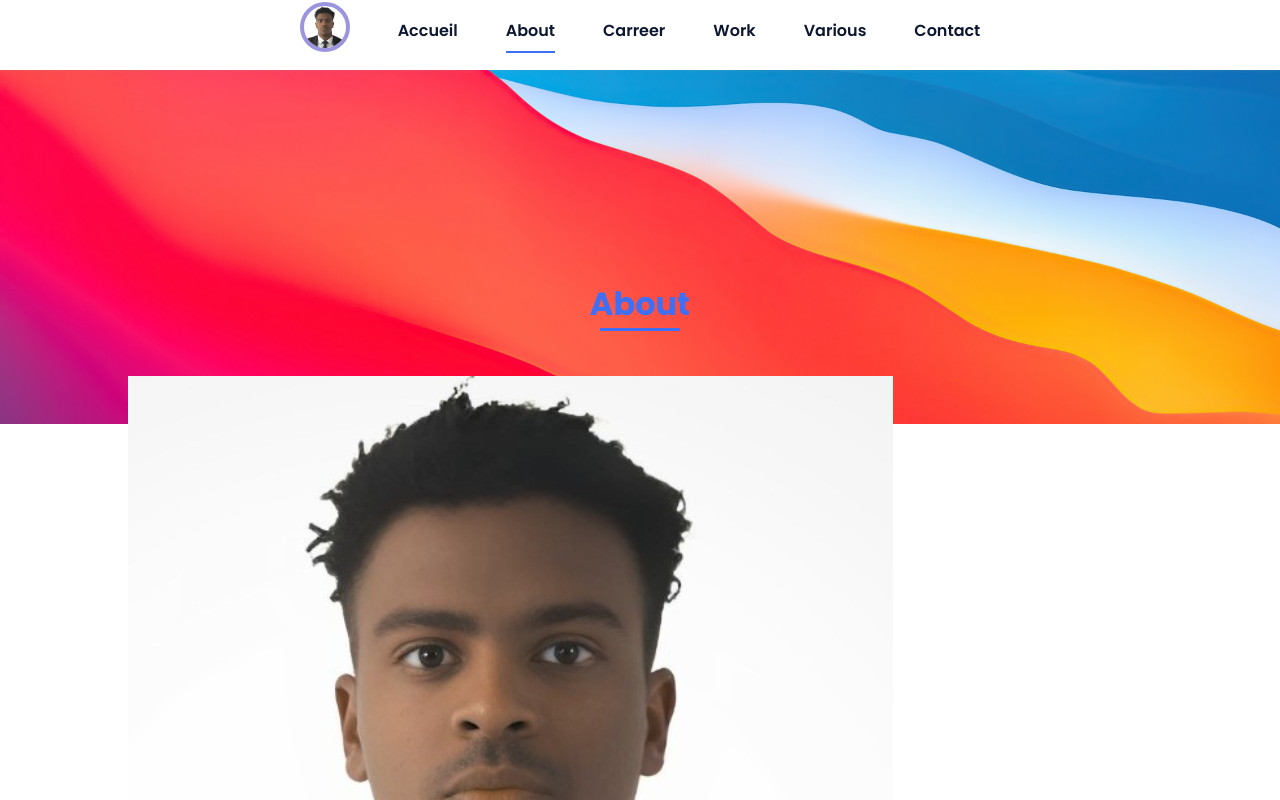
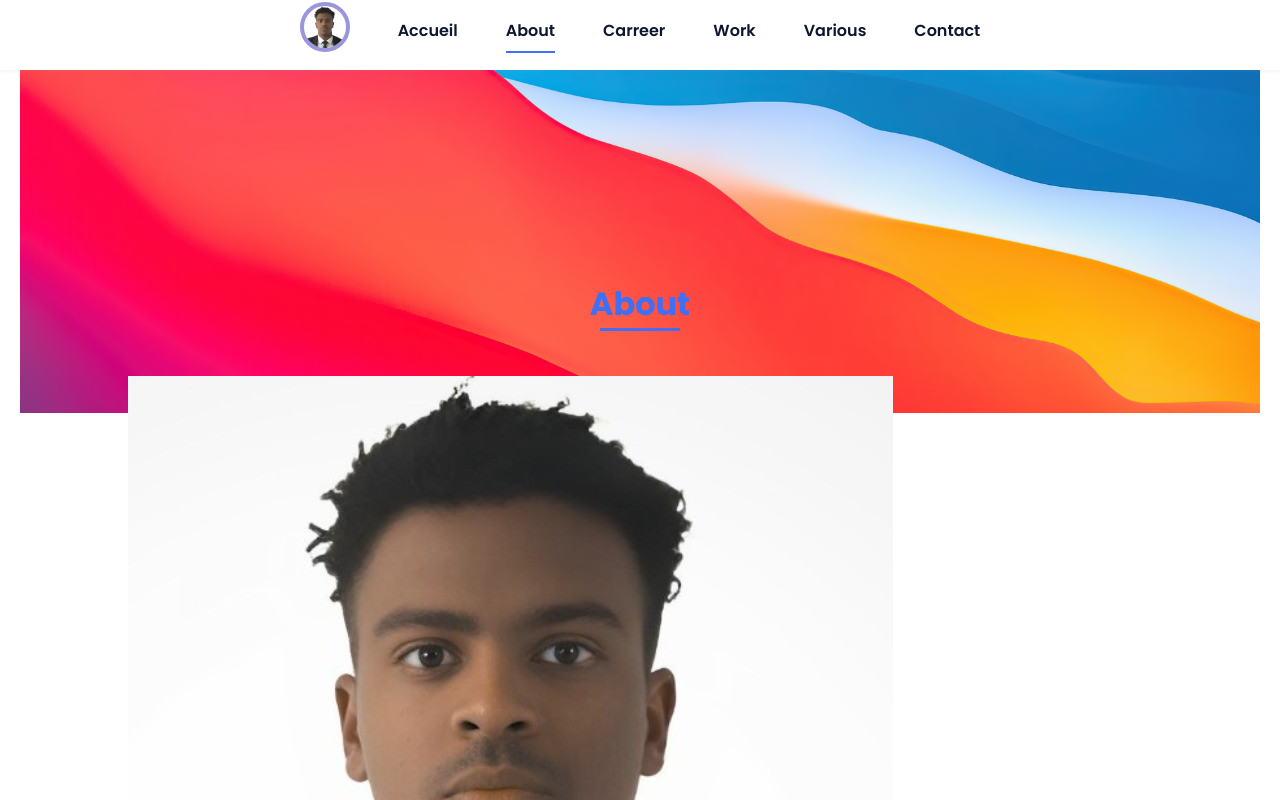
Before and after one commit to soleymanevienne/svienne.github.io, a plain HTML site: page About.html in a window 1280 px wide. Shown: the top 800 px of the page. Drawn offline with nearby package versions, Linux system fonts and the light colour scheme.

Commit message:
Update styles.css

```diff
--- a/assets/css/styles.css
+++ b/assets/css/styles.css
@@ -25,6 +25,22 @@
   --z-back: -10;
   --z-fixed: 100;
 }
+
+
+  /*===== z index =====*/
+
+
+
+
+
+
+
+
+
+
+
+  /*===== z index =====*/
+
 @media screen and (min-width: 968px) {
   :root {
     --big-font-size: 3.5rem;
@@ -32,6 +48,12 @@
     --normal-font-size: 1rem;
     --smaller-font-size: .875rem;
   }
+  .section {
+    max-width: 100%;
+    padding: 4rem 20px; /* Ajuste les rembourrages pour centrer le contenu */
+  }
+
+
 }
 
 /*===== BASE =====*/
```
